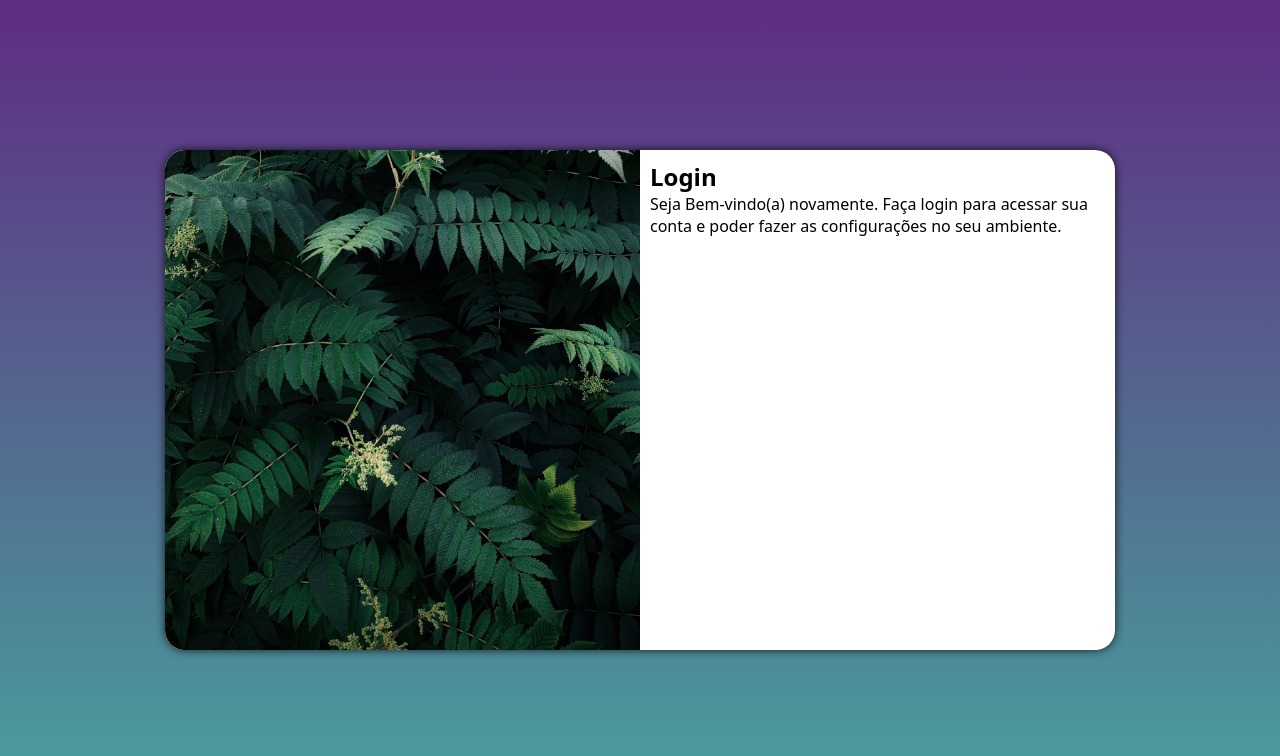
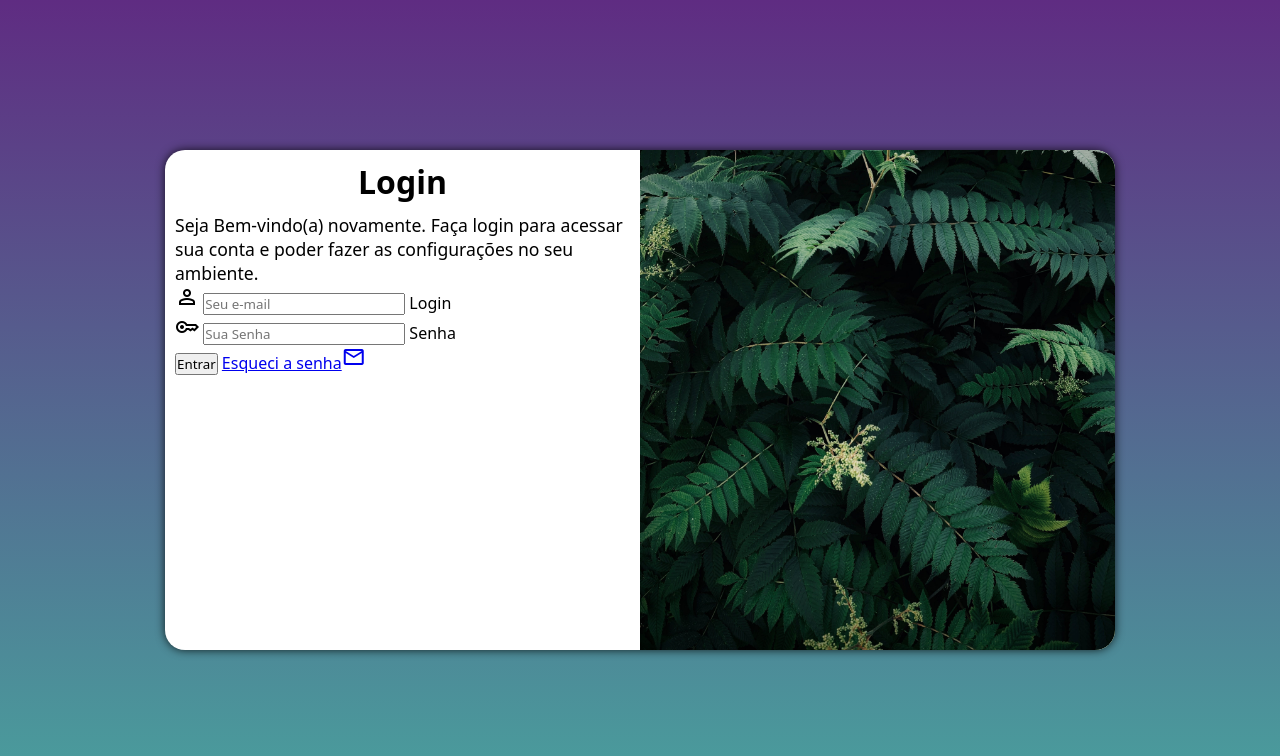
Before and after one commit to Wallace1233/projeto-login, a plain HTML site: page index.html in a window 1280 px wide. Drawn offline with nearby package versions, Linux system fonts and the light colour scheme.

Commit message:
adicionei o formulário

```diff
--- a/estilos/media-query.css
+++ b/estilos/media-query.css
@@ -30,14 +30,22 @@
     }
 
     section#login > div#imagem {
-        float: left;
+        float: right;
         width: 50%;
         height: 100%;
 
     }
 
     section#login > div#formulario {
-        float: right;
+        float: left;
         width: 50%;
     }
+
+    div#formulario > h1 {
+        font-size: 2em;
+    }
+
+    div#formulario > p {
+        font-size: 1.1em;
+    }
 }
--- a/estilos/style.css
+++ b/estilos/style.css
@@ -50,3 +50,12 @@ section#login > div#formulario {
     padding: 10px;
 
 }
+
+div#formulario > h1 {
+    text-align: center;
+    margin-bottom: 10px;
+}
+
+div#formulario > p {
+    font-size: 0.8em;
+}
--- a/index.html
+++ b/index.html
@@ -6,6 +6,7 @@
     <title>Login</title>
     <link rel="stylesheet" href="estilos/style.css">
     <link rel="stylesheet" href="estilos/media-query.css">
+    <link href="https://fonts.googleapis.com/css2?family=Material+Symbols+Outlined" rel="stylesheet" />
 </head>
 <body>
     <main>
@@ -16,8 +17,19 @@
             <div id="formulario">
                 <h1>Login</h1>
                 <p>Seja Bem-vindo(a) novamente. Faça login para acessar sua conta e poder fazer as configurações no seu ambiente.</p>
-                <form action="login.php" method="post">
-
+                <form action="login.php" method="post" autocomplete="on">
+                    <div class="campo">
+                        <span class="material-symbols-outlined">person</span>
+                        <input type="email" name="login" id="ilogin" placeholder="Seu e-mail" required maxlength="30" autocomplete="email">
+                        <label for="ilogin">Login</label>
+                    </div>
+                    <div class="campo">
+                        <span class="material-symbols-outlined">key</span>
+                        <input type="password" name="Senha" id="isenha" placeholder="Sua Senha" required minlength="8" maxlength="15"  autocomplete="current-password">
+                        <label for="isenha">Senha</label>
+                    </div>
+                    <input type="submit" value="Entrar">
+                    <a href="esqueci.html">Esqueci a senha<span class="material-symbols-outlined">mail</span></a>
                 </form>
             </div>
         </section>
```
